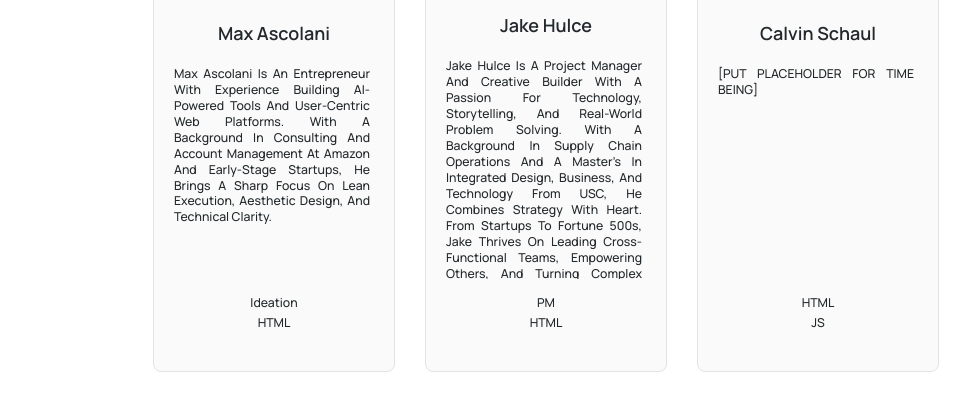
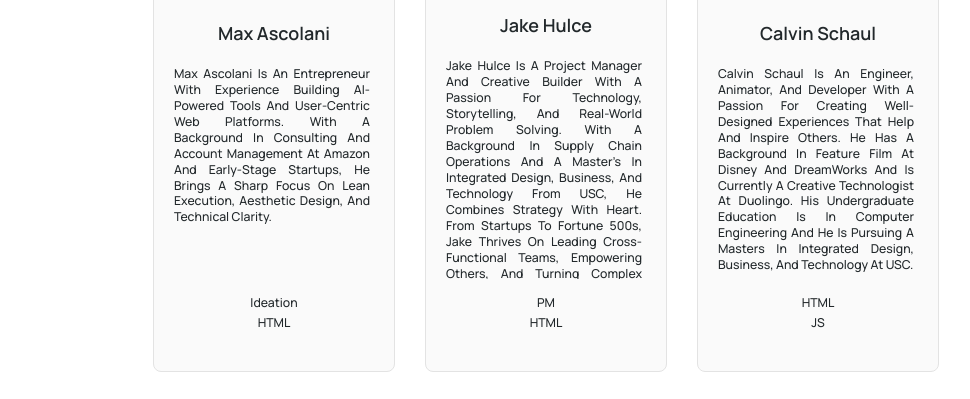
Before and after one commit to CalvinSch/idsn531-life101, a plain HTML site: page about.html in a window 1280 px wide. Shown: the part 378-777 px from the top of the page, without its empty margins (94-1064 px from the left). Drawn offline with Linux system fonts and the light colour scheme.

Commit message:
Added Calvin Bio and fixed link to signup.html in navbar

```diff
--- a/about.html
+++ b/about.html
@@ -168,7 +168,7 @@
         <a href="blog.html">Blog</a>
       </nav>
       <div class="navbar__auth">
-        <a href="signin.html" class="navbar__signup">
+        <a href="signup.html" class="navbar__signup">
           <span>Get Started</span>
         </a>
       </div>
@@ -208,7 +208,12 @@
         <div class="team-card">
           <img src="http://iyawebdev.com/idsn531/20251/cschaul.jpg" alt="Calvin Schaul">
           <div class="stats__number">Calvin Schaul</div>
-          <div class="stats__label">[PUT PLACEHOLDER FOR TIME BEING]</div>
+          <div class="stats__label">
+            Calvin Schaul is an engineer, animator, and developer with a passion for creating well-designed experiences that help and inspire others. He
+            has a background in feature film at Disney and DreamWorks and is currently a Creative Technologist at Duolingo. His
+            undergraduate education is in Computer Engineering and he is pursuing a Masters in Integrated Design, Business, and
+            Technology at USC.
+          </div>
           <ul>
             <li>HTML</li>
             <li>JS</li>
```
Also changed, not shown: blog.html (+1 -1 lines), signup.html (+2 -2 lines), topics.html (+1 -1 lines).
